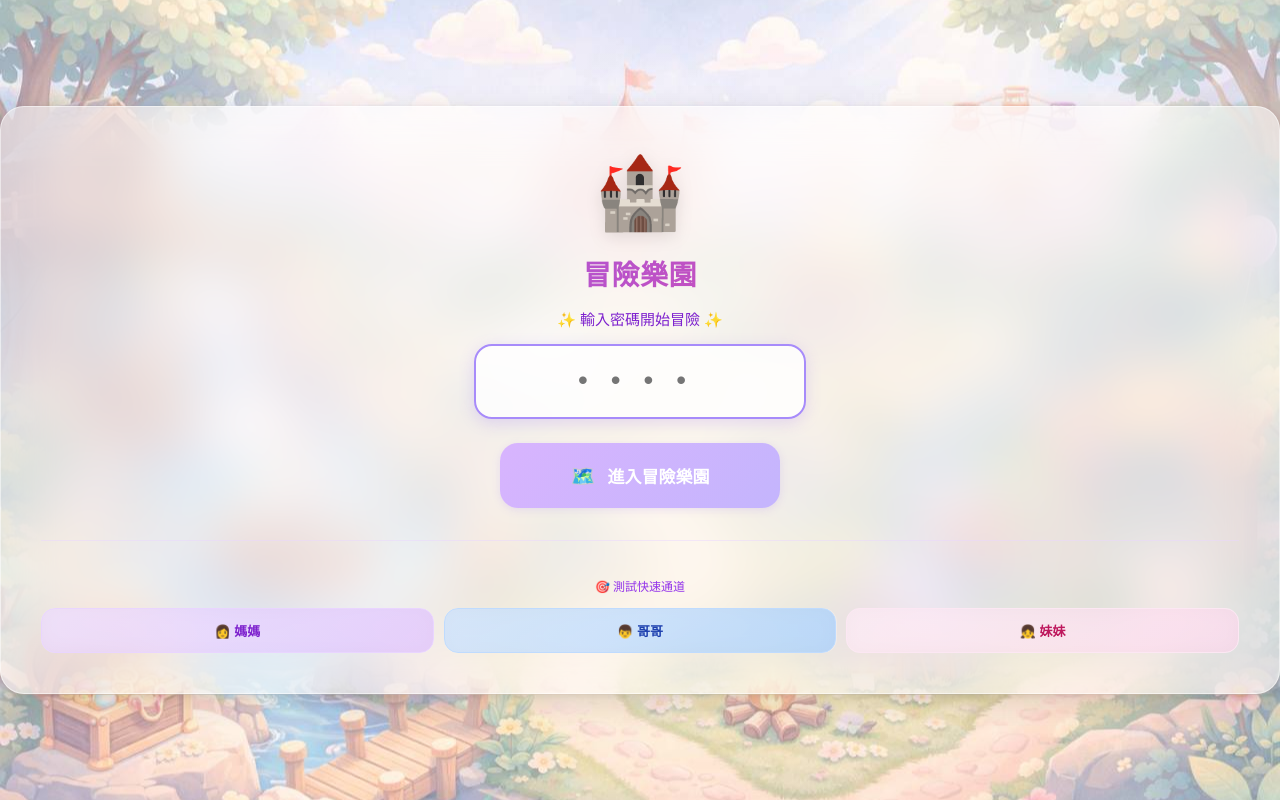
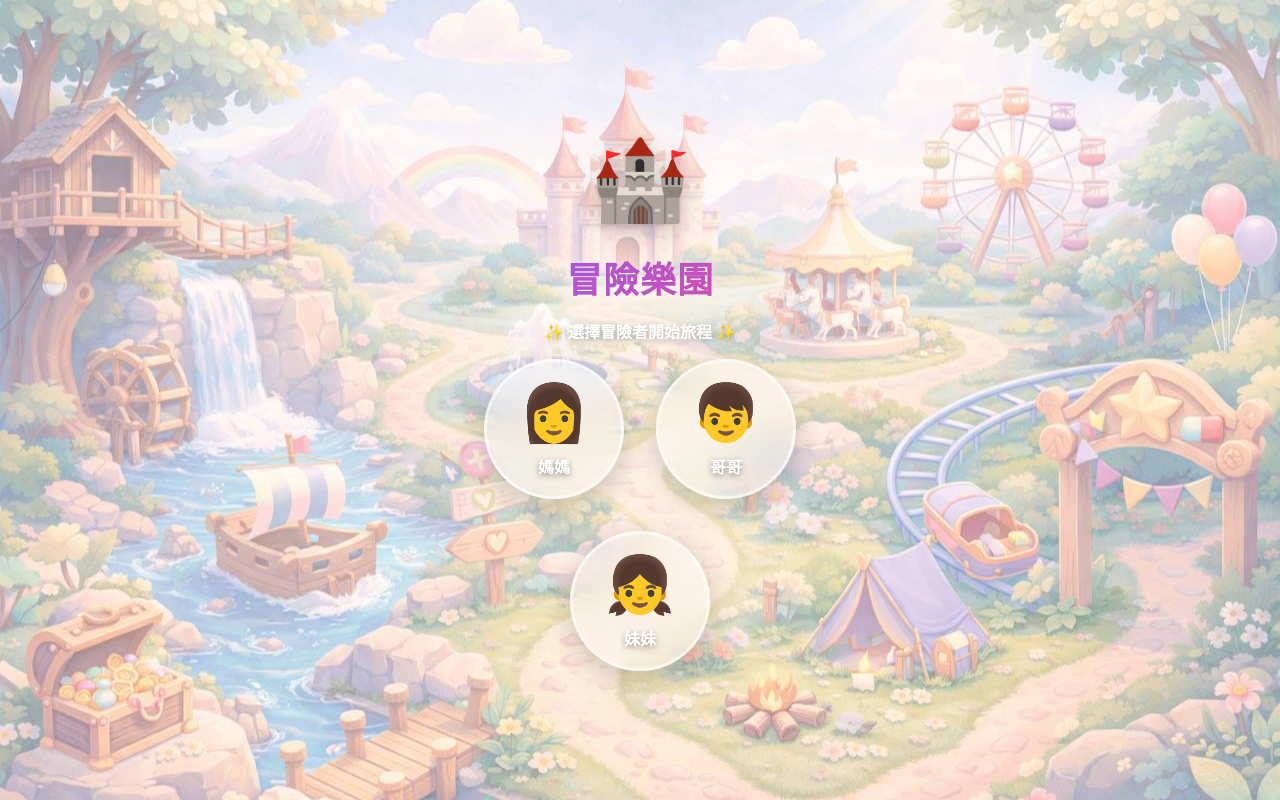
Before and after one commit to ken0900101318-beep/family-quest-mvp, a React (Vite) app: page /login in a window 1280 px wide. Built offline with nearby package versions, Linux system fonts and the light colour scheme.

Commit message:
🎨 登入頁面全新改版 - 頭像圓框選擇、兩階段登入、透明毛玻璃效果

```diff
--- a/src/pages/Login.jsx
+++ b/src/pages/Login.jsx
@@ -2,9 +2,16 @@ import { useState } from 'react'
 import { mockAPI } from '../lib/supabase'
 
 export default function Login({ onLogin }) {
+  const [selectedUser, setSelectedUser] = useState(null)
   const [pin, setPin] = useState('')
   const [loading, setLoading] = useState(false)
   const [error, setError] = useState('')
+
+  const users = [
+    { id: 1, name: '媽媽', emoji: '👩', pin: '1234', color: 'linear-gradient(135deg, #a78bfa, #8b5cf6)' },
+    { id: 2, name: '哥哥', emoji: '👦', pin: '1111', color: 'linear-gradient(135deg, #60a5fa, #3b82f6)' },
+    { id: 3, name: '妹妹', emoji: '👧', pin: '2222', color: 'linear-gradient(135deg, #f9a8d4, #ec4899)' }
+  ]
 
   const handleSubmit = async (e) => {
     e.preventDefault()
@@ -27,8 +34,16 @@ export default function Login({ onLogin }) {
     }
   }
 
-  const quickLogin = (testPin) => {
-    setPin(testPin)
+  const handleUserSelect = (user) => {
+    setSelectedUser(user)
+    setPin('')
+    setError('')
+  }
+
+  const handleBack = () => {
+    setSelectedUser(null)
+    setPin('')
+    setError('')
   }
 
   return (
@@ -49,40 +64,137 @@ export default function Login({ onLogin }) {
         left: 0,
         right: 0,
         bottom: 0,
-        background: 'radial-gradient(circle at center, rgba(255,255,255,0.3) 0%, transparent 60%)',
+        background: 'radial-gradient(circle at center, rgba(255,255,255,0.25) 0%, transparent 60%)',
         pointerEvents: 'none'
       }} />
 
-      <div
-        className="w-full max-w-md"
-        style={{
-          background: 'rgba(255, 255, 255, 0.5)',
-          backdropFilter: 'blur(25px)',
-          borderRadius: '24px',
-          padding: '2.5rem',
-          boxShadow: '0 8px 32px rgba(0,0,0,0.12), 0 2px 8px rgba(0,0,0,0.08)',
-          border: '1px solid rgba(255,255,255,0.5)',
-          position: 'relative',
-          zIndex: 1
-        }}
-      >
-        <div className="text-center mb-8">
-          <div style={{ fontSize: '72px', marginBottom: '1rem', filter: 'drop-shadow(0 4px 8px rgba(0,0,0,0.1))' }}>
+      <div style={{ position: 'relative', zIndex: 1, width: '100%', maxWidth: '480px' }}>
+        {/* 標題 */}
+        <div className="text-center mb-12">
+          <div style={{ fontSize: '80px', marginBottom: '1rem', filter: 'drop-shadow(0 6px 12px rgba(0,0,0,0.2))' }}>
             🏰
           </div>
           <h1 style={{
-            fontSize: '28px',
+            fontSize: '36px',
             fontWeight: 'bold',
             background: 'linear-gradient(135deg, #8b5cf6, #ec4899)',
             WebkitBackgroundClip: 'text',
             WebkitTextFillColor: 'transparent',
             marginBottom: '0.75rem',
-            letterSpacing: '0.5px'
+            letterSpacing: '1px',
+            filter: 'drop-shadow(0 2px 4px rgba(255,255,255,0.5))'
           }}>
             冒險樂園
           </h1>
-          <p style={{ color: '#7e22ce', fontSize: '15px', fontWeight: '500' }}>
-            ✨ 輸入密碼開始冒險 ✨
+          <p style={{
+            color: 'white',
+            fontSize: '16px',
+            fontWeight: '600',
+            textShadow: '0 2px 8px rgba(0,0,0,0.3)'
+          }}>
+            ✨ 選擇冒險者開始旅程 ✨
+          </p>
+        </div>
+
+        {!selectedUser ? (
+          /* 用戶選擇畫面 */
+          <div style={{ display: 'flex', justifyContent: 'center', gap: '2rem', flexWrap: 'wrap' }}>
+            {users.map(user => (
+              <button
+                key={user.id}
+                onClick={() => handleUserSelect(user)}
+                style={{
+                  background: 'rgba(255, 255, 255, 0.35)',
+                  backdropFilter: 'blur(20px)',
+                  border: '3px solid rgba(255, 255, 255, 0.6)',
+                  borderRadius: '50%',
+                  width: '140px',
+                  height: '140px',
+                  display: 'flex',
+                  flexDirection: 'column',
+                  alignItems: 'center',
+                  justifyContent: 'center',
+                  cursor: 'pointer',
+                  transition: 'all 0.3s',
+                  boxShadow: '0 8px 30px rgba(0,0,0,0.2)',
+                  position: 'relative'
+                }}
+                onMouseEnter={(e) => {
+                  e.currentTarget.style.transform = 'translateY(-8px) scale(1.05)'
+                  e.currentTarget.style.boxShadow = '0 12px 40px rgba(0,0,0,0.3)'
+                  e.currentTarget.style.background = 'rgba(255, 255, 255, 0.5)'
+                }}
+                onMouseLeave={(e) => {
+                  e.currentTarget.style.transform = 'translateY(0) scale(1)'
+                  e.currentTarget.style.boxShadow = '0 8px 30px rgba(0,0,0,0.2)'
+                  e.currentTarget.style.background = 'rgba(255, 255, 255, 0.35)'
+                }}
+              >
+                <div style={{ fontSize: '56px', marginBottom: '0.5rem' }}>
+                  {user.emoji}
+                </div>
+                <div style={{
+                  fontSize: '16px',
+                  fontWeight: 'bold',
+                  color: 'white',
+                  textShadow: '0 2px 6px rgba(0,0,0,0.4)'
+                }}>
+                  {user.name}
+                </div>
+              </button>
+            ))}
+          </div>
+        ) : (
+          /* 密碼輸入畫面 */
+          <div style={{
+            background: 'rgba(255, 255, 255, 0.4)',
+            backdropFilter: 'blur(25px)',
+            borderRadius: '24px',
+            padding: '2.5rem',
+            boxShadow: '0 10px 40px rgba(0,0,0,0.25)',
+            border: '2px solid rgba(255,255,255,0.6)'
+          }}>
+            {/* 返回按鈕 */}
+            <button
+              onClick={handleBack}
+              style={{
+                background: 'transparent',
+                border: 'none',
+                color: 'white',
+                fontSize: '14px',
+                fontWeight: '600',
+                cursor: 'pointer',
+                marginBottom: '1.5rem',
+                display: 'flex',
+                alignItems: 'center',
+                gap: '0.5rem',
+                textShadow: '0 2px 4px rgba(0,0,0,0.3)'
+              }}
+            >
+              ← 返回選擇
+            </button>
+
+            {/* 已選用戶 */}
+            <div className="text-center mb-8">
+              <div style={{ fontSize: '64px', marginBottom: '0.75rem' }}>
+                {selectedUser.emoji}
+              </div>
+              <h2 style={{
+                fontSize: '24px',
+                fontWeight: 'bold',
+                color: 'white',
+                marginBottom: '0.5rem',
+                textShadow: '0 2px 6px rgba(0,0,0,0.4)'
+              }}>
+                {selectedUser.name}
+              </h2>
+              <p style={{
+                fontSize: '14px',
+                color: 'white',
+                fontWeight: '500',
+                textShadow: '0 2px 4px rgba(0,0,0,0.3)'
+              }}>
+                輸入密碼進入樂園
               </p>
             </div>
 
@@ -96,27 +208,27 @@ export default function Login({ onLogin }) {
                   onChange={(e) => setPin(e.target.value.replace(/\D/g, ''))}
                   placeholder="••••"
                   style={{
-                width: '75%',
-                maxWidth: '280px',
+                    width: '80%',
+                    maxWidth: '260px',
                     padding: '1.25rem 1.5rem',
                     textAlign: 'center',
                     fontSize: '28px',
                     fontFamily: 'monospace',
-                border: '2px solid #e9d5ff',
+                    border: '2px solid rgba(255,255,255,0.7)',
                     borderRadius: '18px',
                     outline: 'none',
                     letterSpacing: '1rem',
-                background: 'rgba(255,255,255,0.8)',
+                    background: 'rgba(255,255,255,0.85)',
                     transition: 'all 0.3s',
-                boxShadow: '0 2px 8px rgba(139,92,246,0.08)'
+                    boxShadow: '0 4px 12px rgba(0,0,0,0.15)'
                   }}
                   onFocus={(e) => {
-                e.target.style.border = '2px solid #a78bfa'
-                e.target.style.boxShadow = '0 4px 16px rgba(139,92,246,0.2)'
+                    e.target.style.border = '2px solid rgba(255,255,255,0.95)'
+                    e.target.style.boxShadow = '0 6px 20px rgba(139,92,246,0.3)'
                   }}
                   onBlur={(e) => {
-                e.target.style.border = '2px solid #e9d5ff'
-                e.target.style.boxShadow = '0 2px 8px rgba(139,92,246,0.08)'
+                    e.target.style.border = '2px solid rgba(255,255,255,0.7)'
+                    e.target.style.boxShadow = '0 4px 12px rgba(0,0,0,0.15)'
                   }}
                   autoFocus
                 />
@@ -124,7 +236,7 @@ export default function Login({ onLogin }) {
 
               {error && (
                 <div style={{
-              background: 'rgba(254, 202, 202, 0.8)',
+                  background: 'rgba(254, 202, 202, 0.9)',
                   border: '2px solid #fca5a5',
                   color: '#dc2626',
                   padding: '1rem 1.25rem',
@@ -133,8 +245,8 @@ export default function Login({ onLogin }) {
                   fontWeight: '500',
                   textAlign: 'center',
                   margin: '0 auto',
-              width: '75%',
-              maxWidth: '280px'
+                  width: '80%',
+                  maxWidth: '260px'
                 }}>
                   {error}
                 </div>
@@ -145,38 +257,39 @@ export default function Login({ onLogin }) {
                   type="submit"
                   disabled={pin.length !== 4 || loading}
                   style={{
-                width: '75%',
-                maxWidth: '280px',
+                    width: '80%',
+                    maxWidth: '260px',
                     background: pin.length === 4 && !loading
-                ? 'linear-gradient(135deg, #a78bfa, #8b5cf6)'
-                : 'linear-gradient(135deg, #d8b4fe, #c4b5fd)',
+                      ? selectedUser.color
+                      : 'linear-gradient(135deg, rgba(255,255,255,0.4), rgba(255,255,255,0.3))',
                     color: 'white',
                     padding: '1.25rem',
                     borderRadius: '18px',
                     fontWeight: 'bold',
                     fontSize: '17px',
-              border: 'none',
+                    border: pin.length === 4 && !loading ? 'none' : '2px solid rgba(255,255,255,0.5)',
                     cursor: pin.length === 4 && !loading ? 'pointer' : 'not-allowed',
                     boxShadow: pin.length === 4 && !loading
-                ? '0 6px 20px rgba(139,92,246,0.35)'
-                : '0 2px 8px rgba(139,92,246,0.15)',
+                      ? '0 6px 25px rgba(0,0,0,0.3)'
+                      : '0 4px 12px rgba(0,0,0,0.15)',
                     transition: 'all 0.3s',
                     display: 'flex',
                     alignItems: 'center',
                     justifyContent: 'center',
-              gap: '0.75rem'
+                    gap: '0.75rem',
+                    textShadow: '0 2px 4px rgba(0,0,0,0.2)'
                   }}
                   onMouseEnter={(e) => {
                     if (pin.length === 4 && !loading) {
                       e.target.style.transform = 'translateY(-2px)'
-                e.target.style.boxShadow = '0 8px 25px rgba(139,92,246,0.45)'
+                      e.target.style.boxShadow = '0 8px 30px rgba(0,0,0,0.4)'
                     }
                   }}
                   onMouseLeave={(e) => {
                     e.target.style.transform = 'translateY(0)'
                     e.target.style.boxShadow = pin.length === 4 && !loading
-                ? '0 6px 20px rgba(139,92,246,0.35)'
-                : '0 2px 8px rgba(139,92,246,0.15)'
+                      ? '0 6px 25px rgba(0,0,0,0.3)'
+                      : '0 4px 12px rgba(0,0,0,0.15)'
                   }}
                 >
                   <span style={{ fontSize: '20px' }}>🗺️</span>
@@ -184,93 +297,8 @@ export default function Login({ onLogin }) {
                 </button>
               </div>
             </form>
-
-        {/* 測試用快速登入 */}
-        <div style={{ marginTop: '2rem', paddingTop: '1.5rem', borderTop: '1px solid rgba(233,213,255,0.5)' }}>
-          <p style={{ fontSize: '12px', color: '#9333ea', textAlign: 'center', marginBottom: '0.875rem', fontWeight: '500' }}>
-            🎯 測試快速通道
-          </p>
-          <div style={{ display: 'flex', gap: '0.625rem' }}>
-            <button
-              onClick={() => quickLogin('1234')}
-              style={{
-                flex: 1,
-                background: 'linear-gradient(135deg, rgba(233,213,255,0.6), rgba(216,180,254,0.6))',
-                color: '#7e22ce',
-                padding: '0.75rem 0.5rem',
-                borderRadius: '14px',
-                fontSize: '13px',
-                fontWeight: '600',
-                border: '1.5px solid #e9d5ff',
-                cursor: 'pointer',
-                transition: 'all 0.2s',
-                backdropFilter: 'blur(10px)'
-              }}
-              onMouseEnter={(e) => {
-                e.target.style.background = 'linear-gradient(135deg, rgba(216,180,254,0.8), rgba(168,85,247,0.6))'
-                e.target.style.transform = 'translateY(-1px)'
-              }}
-              onMouseLeave={(e) => {
-                e.target.style.background = 'linear-gradient(135deg, rgba(233,213,255,0.6), rgba(216,180,254,0.6))'
-                e.target.style.transform = 'translateY(0)'
-              }}
-            >
-              👩 媽媽
-            </button>
-            <button
-              onClick={() => quickLogin('1111')}
-              style={{
-                flex: 1,
-                background: 'linear-gradient(135deg, rgba(191,219,254,0.6), rgba(147,197,253,0.6))',
-                color: '#1e40af',
-                padding: '0.75rem 0.5rem',
-                borderRadius: '14px',
-                fontSize: '13px',
-                fontWeight: '600',
-                border: '1.5px solid #bfdbfe',
-                cursor: 'pointer',
-                transition: 'all 0.2s',
-                backdropFilter: 'blur(10px)'
-              }}
-              onMouseEnter={(e) => {
-                e.target.style.background = 'linear-gradient(135deg, rgba(147,197,253,0.8), rgba(96,165,250,0.6))'
-                e.target.style.transform = 'translateY(-1px)'
-              }}
-              onMouseLeave={(e) => {
-                e.target.style.background = 'linear-gradient(135deg, rgba(191,219,254,0.6), rgba(147,197,253,0.6))'
-                e.target.style.transform = 'translateY(0)'
-              }}
-            >
-              👦 哥哥
-            </button>
-            <button
-              onClick={() => quickLogin('2222')}
-              style={{
-                flex: 1,
-                background: 'linear-gradient(135deg, rgba(252,231,243,0.6), rgba(251,207,232,0.6))',
-                color: '#be185d',
-                padding: '0.75rem 0.5rem',
-                borderRadius: '14px',
-                fontSize: '13px',
-                fontWeight: '600',
-                border: '1.5px solid #fce7f3',
-                cursor: 'pointer',
-                transition: 'all 0.2s',
-                backdropFilter: 'blur(10px)'
-              }}
-              onMouseEnter={(e) => {
-                e.target.style.background = 'linear-gradient(135deg, rgba(251,207,232,0.8), rgba(249,168,212,0.6))'
-                e.target.style.transform = 'translateY(-1px)'
-              }}
-              onMouseLeave={(e) => {
-                e.target.style.background = 'linear-gradient(135deg, rgba(252,231,243,0.6), rgba(251,207,232,0.6))'
-                e.target.style.transform = 'translateY(0)'
-              }}
-            >
-              👧 妹妹
-            </button>
           </div>
-        </div>
+        )}
       </div>
     </div>
   )
```
Lines whose indentation alone changed are shown as unchanged.
